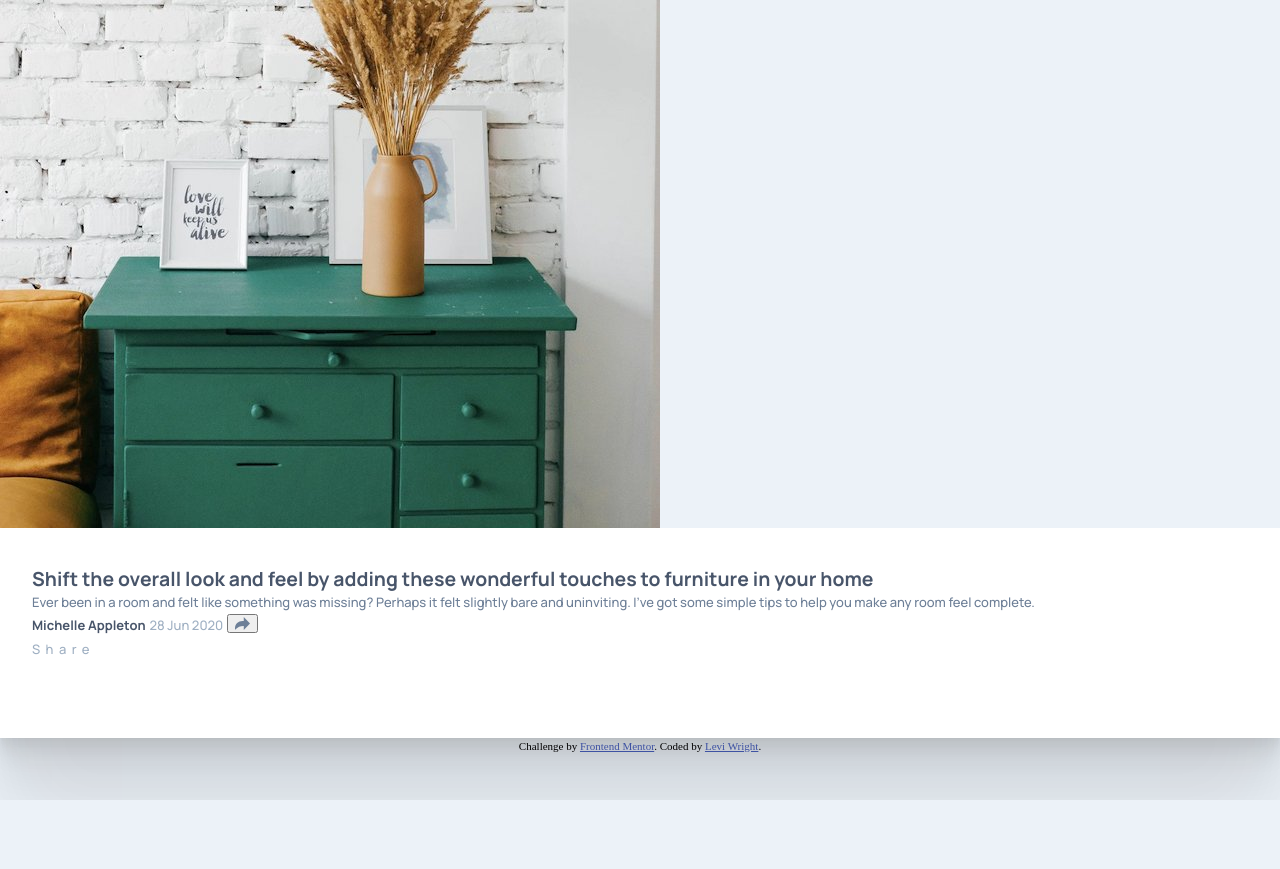
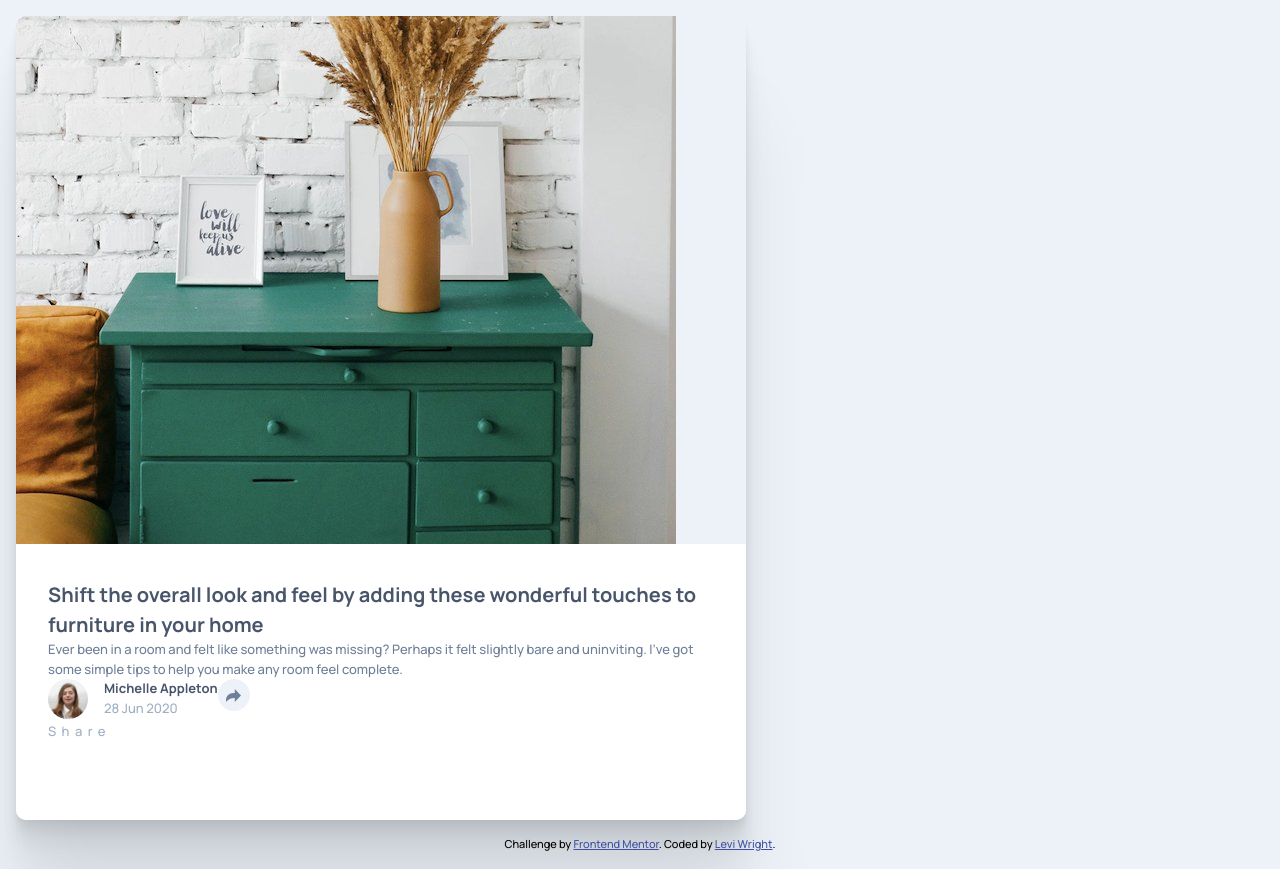
Before and after one commit to law973/article-preview-component, a website: page index.html in a window 1280 px wide. Before the commit the page ends 800 px from the top, so only its background shows below. Drawn offline with nearby package versions, Linux system fonts and the light colour scheme; files that its build step writes are made by us from their sources.

Commit message:
added share button styling and author photo

```diff
--- a/index.html
+++ b/index.html
@@ -12,10 +12,13 @@
 </head>
 <body>
   <main>
+    <!-- Article Preview Card -->
     <div class="card">
+      <!-- Card Image -->
       <div class="card__image_container">
         <img src="./images/drawers.jpg" alt="something goes here" >
       </div>
+      <!-- Card Text -->
       <div class="card__text_container">
         <h2 class="card__heading">
           Shift the overall look and feel by adding these wonderful
@@ -27,12 +30,16 @@
           to help you make any room feel complete.
         </p>
 
-        <div class="card__author_container">
-          <span class="card__author_name">Michelle Appleton</span>
-          <span class="card__publish_date">28 Jun 2020</span>
-
-          <button id="share_button" type="button">
-            <img src="./images/icon-share.svg" alt="">
+        <div class="card__publication_container">
+          <img class="card__author_photo" src="./images/avatar-michelle.jpg" alt="A photo of the article's author, Michelle Appleton.">
+          <div class="card__author_text">
+            <span class="card__author_name">Michelle Appleton</span>
+            <span class="card__publish_date">28 Jun 2020</span>
+          </div>
+          <button id="share_button" class="card__button" type="button">
+            <svg xmlns="http://www.w3.org/2000/svg" width="15" height="13">
+              <path fill="#6E8098" d="M15 6.495L8.766.014V3.88H7.441C3.33 3.88 0 7.039 0 10.936v2.049l.589-.612C2.59 10.294 5.422 9.11 8.39 9.11h.375v3.867L15 6.495z"/>
+            </svg>
           </button>
         </div>
 
--- a/package.json
+++ b/package.json
@@ -11,6 +11,9 @@
   "author": "Levi Wright",
   "license": "ISC",
   "devDependencies": {
-    "sass": "^1.80.3"
+    "sass": "^1.80.4"
+  },
+  "dependencies": {
+    "@parcel/watcher": "^2.4.1"
   }
 }
--- a/scss/_attribution.scss
+++ b/scss/_attribution.scss
@@ -1,5 +1,6 @@
 .attribution {
-    font-size: 0.688rem;
+    font: 500 0.688rem/1.5 Manrope, sans-serif;
+    margin: 0 1rem 1rem;
     text-align: center;
 
     a {
--- a/scss/_card.scss
+++ b/scss/_card.scss
@@ -7,7 +7,15 @@
         0px 41.8px 33.4px rgba(0, 0, 0, 0.05),
         0px 100px 80px rgba(0, 0, 0, 0.07)
     ;
+    border-radius: 10px;
     display: grid;
+    margin: 1rem;
+    max-width: 20.438rem;
+    overflow: hidden;
+
+    @media screen and (min-width: 48rem) {
+        max-width: 45.625rem;
+    }
 
     &__text_container {
         background-color: var(--white);
@@ -16,12 +24,32 @@
 
     &__heading {
         color: var(--mulled-wine);
-        font: 700 clamp(1rem, 0.912rem + 0.376vw, 1.25rem)/1.5 Manrope, sans-serif;
+        font: 700 1rem/1.5 Manrope, sans-serif;
+
+        @media screen and (min-width: 48rem) {
+            font-size: 1.25rem;
+        }
     }
 
     &__description {
         color: var(--slate-grey);
         font: 500 0.813rem/1.5 Manrope, sans-serif;
+    }
+
+    &__publication_container {
+        display: flex;
+    }
+
+    &__author_photo {
+        border-radius: 50%;
+        height: 2.5rem;
+        margin-right: 1rem;
+        width: 2.5rem;
+    }
+
+    &__author_text {
+        display: flex;
+        flex-direction: column;
     }
 
     &__author_name {
@@ -34,6 +62,27 @@
         font: 500 0.813rem/1.5 Manrope, sans-serif;
     }
 
+    &__button {
+        align-items: center;
+        background-color: var(--porcelain);
+        border: none;
+        border-radius: 50%;
+        cursor: pointer;
+        display: flex;
+        height: 2rem;
+        justify-content: center;
+        width: 2rem;
+
+        // img {
+        //     height: 0.813rem;
+        //     width: 0.938rem;
+        // }
+
+        &:hover, &:focus {
+            background-color: var(--slate-grey);
+        }
+    }
+
     &__share_text {
         color: var(--rock-blue);
         font: 500 0.813rem/1.5 Manrope, sans-serif;
```
Also changed, not shown: css/compiled_style.css (added), 1 other file.
